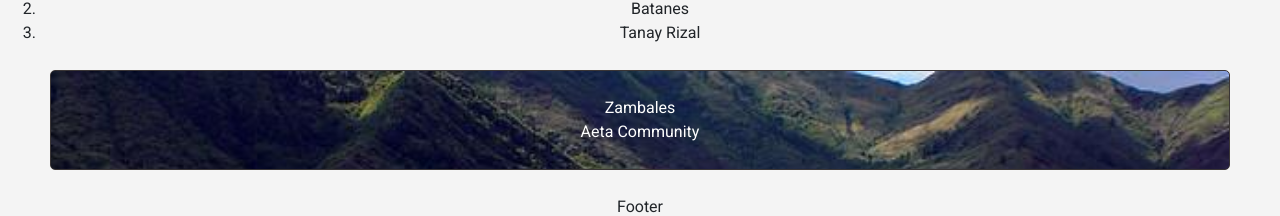
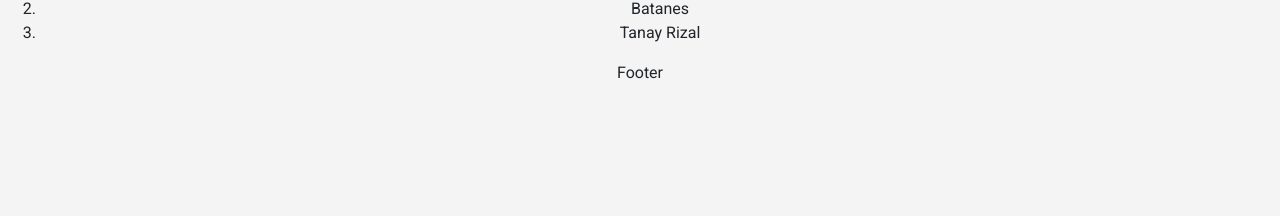
Before and after one commit to bluehacks2020/egg-soar-ugh-blue-hacks, a React (Create React App) app: page / in a window 1280 px wide. Shown: the part 1067-1283 px from the top of the page. After the commit the page ends 1152 px from the top, so only its background shows below. Built offline with nearby package versions, Linux system fonts and the light colour scheme.

Commit message:
reinitialize locationpage

```diff
--- a/src/component/pages/LocationPage/LocationPage.js
+++ b/src/component/pages/LocationPage/LocationPage.js
@@ -1,12 +1,10 @@
 import React from 'react'
-
-import LocationCard from '../../LocationCard'
 
 import './style.css'
 
 const LocationPage = () => (
     <div className="LocationPage">
-        <LocationCard />
+
     </div>
 )
 
```
